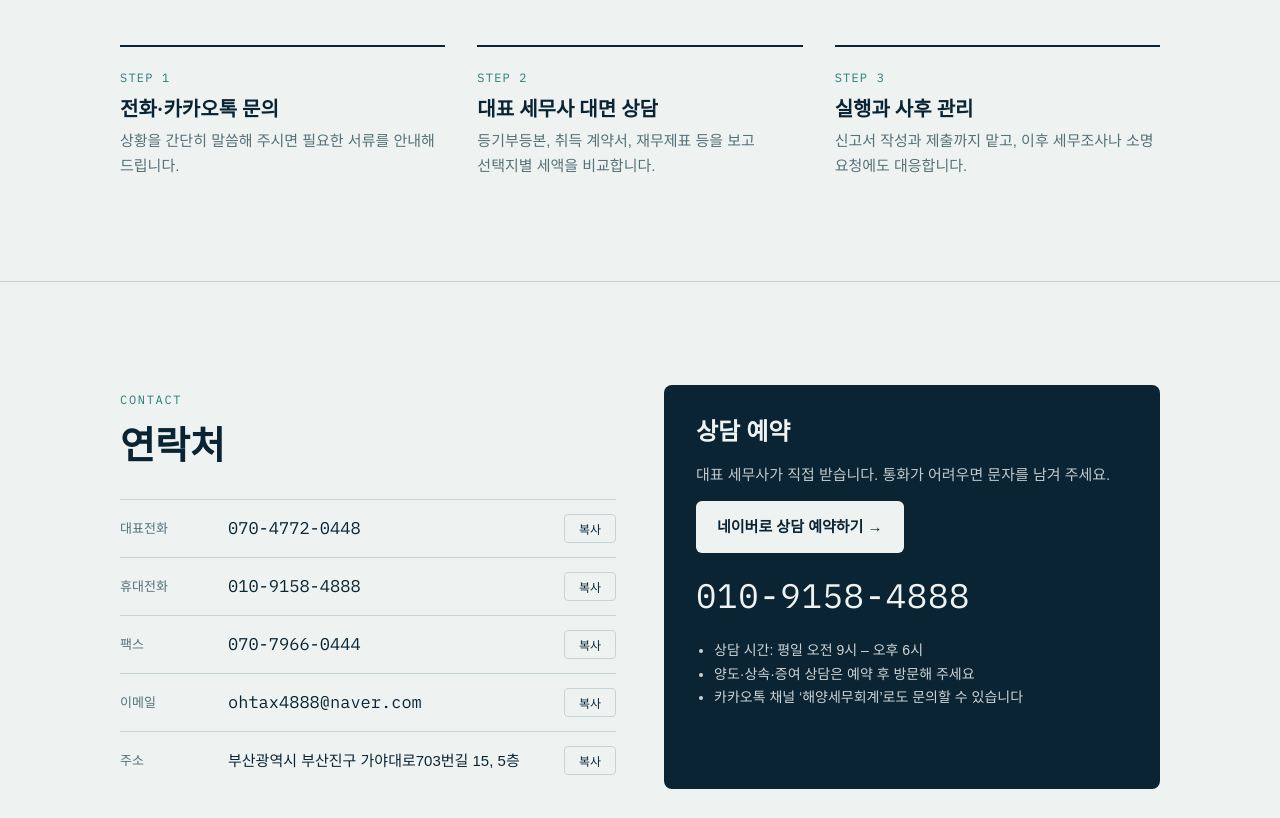
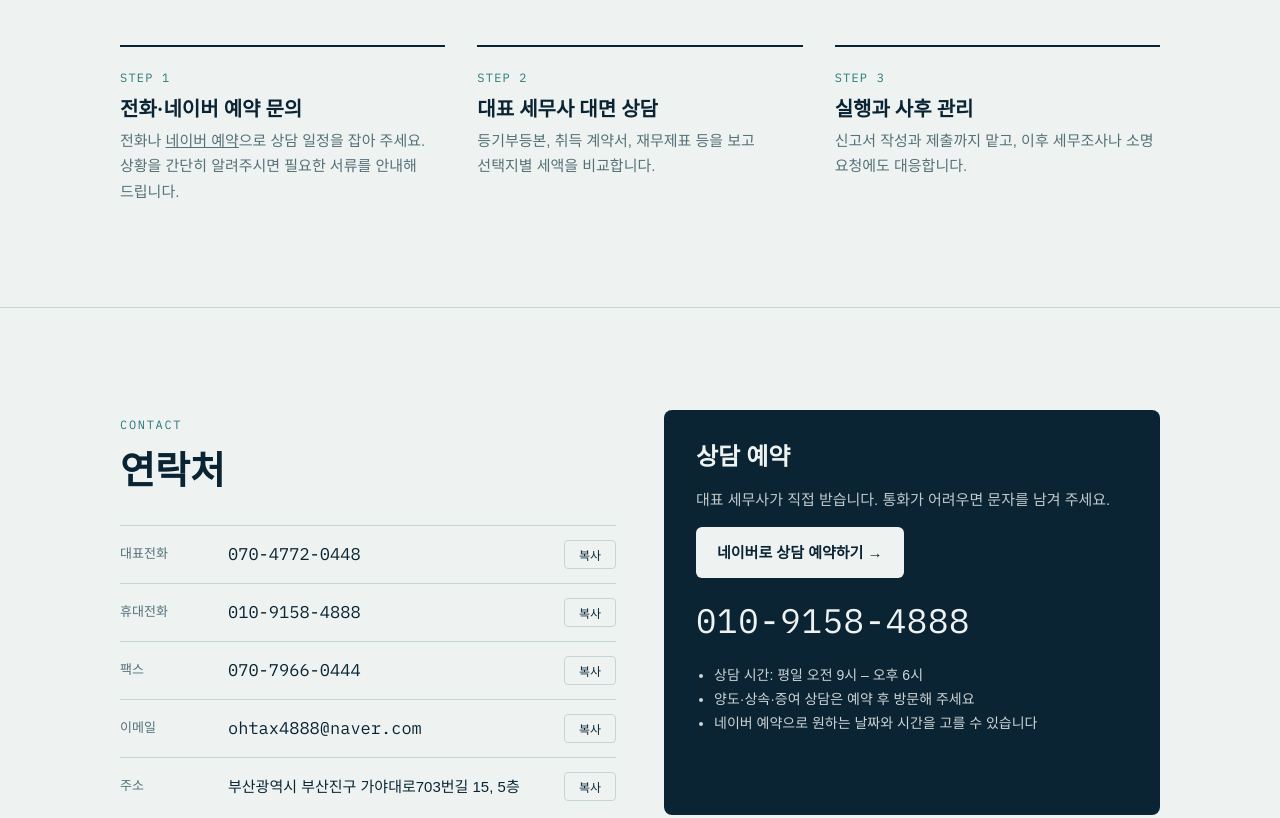
Before and after one commit to ogwanyeol-afk/haeyangtax, a plain HTML site: page index.html in a window 1280 px wide. Shown: the part 2968-3786 px from the top of the page. Drawn offline with Linux system fonts and the light colour scheme; a web font is replaced by a local one.

Commit message:
Update index.html

```diff
--- a/index.html
+++ b/index.html
@@ -317,7 +317,7 @@ footer .wrap{display:flex;flex-wrap:wrap;justify-content:space-between;gap:16px}
         <p>첫 상담에서 대략적인 세액과 선택지를 함께 보고, 진행 여부는 그다음에 정하셔도 됩니다.</p>
       </div>
       <div class="steps">
-        <div><h3>전화·카카오톡 문의</h3><p>상황을 간단히 말씀해 주시면 필요한 서류를 안내해 드립니다.</p></div>
+        <div><h3>전화·네이버 예약 문의</h3><p>전화나 <a href="https://map.naver.com/p/entry/place/1714950850?placePath=%2Fticket" target="_blank" rel="noopener">네이버 예약</a>으로 상담 일정을 잡아 주세요. 상황을 간단히 알려주시면 필요한 서류를 안내해 드립니다.</p></div>
         <div><h3>대표 세무사 대면 상담</h3><p>등기부등본, 취득 계약서, 재무제표 등을 보고 선택지별 세액을 비교합니다.</p></div>
         <div><h3>실행과 사후 관리</h3><p>신고서 작성과 제출까지 맡고, 이후 세무조사나 소명 요청에도 대응합니다.</p></div>
       </div>
@@ -345,7 +345,7 @@ footer .wrap{display:flex;flex-wrap:wrap;justify-content:space-between;gap:16px}
         <ul>
           <li>상담 시간: 평일 오전 9시 – 오후 6시</li>
           <li>양도·상속·증여 상담은 예약 후 방문해 주세요</li>
-          <li>카카오톡 채널 ‘해양세무회계’로도 문의할 수 있습니다</li>
+          <li>네이버 예약으로 원하는 날짜와 시간을 고를 수 있습니다</li>
         </ul>
       </div>
     </div>
```
